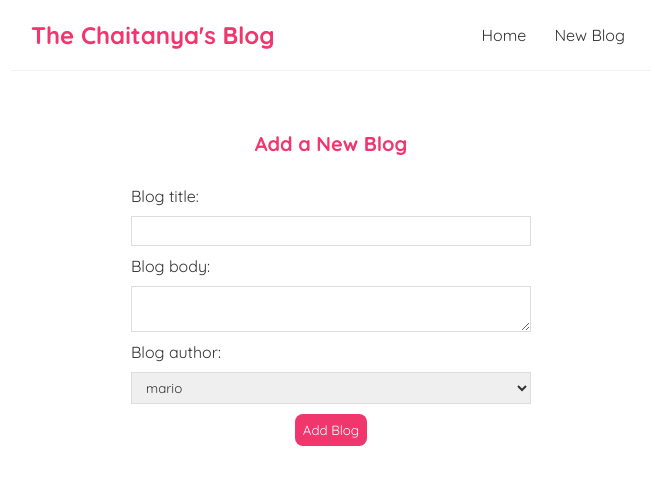
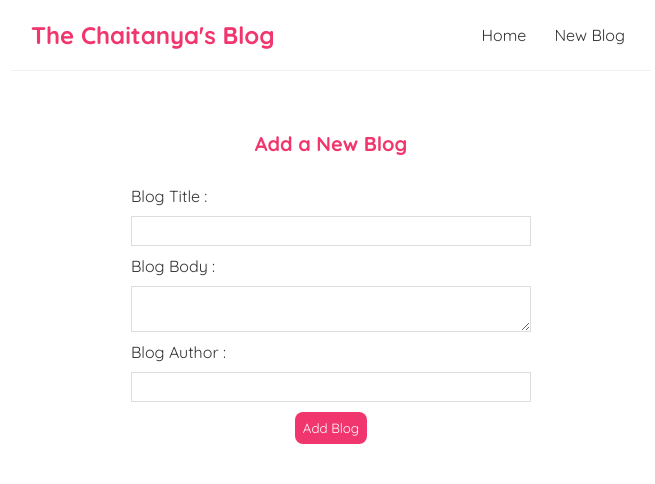
Before and after one commit to chaitanyatekane/blog-react, a React (Create React App) app: page /create in a window 1280 px wide. Shown: the top 484 px of the page, without its empty margins (309-964 px from the left). Built offline with nearby package versions, Linux system fonts and the light colour scheme.

Commit message:
add dynamic author name

```diff
--- a/src/component/Create.js
+++ b/src/component/Create.js
@@ -5,7 +5,7 @@ import { useHistory } from "react-router-dom";
 const Create = () => {
   const [title, setTitle] = useState("");
   const [body, setBody] = useState("");
-  const [author, setAuthor] = useState("mario");
+  const [author, setAuthor] = useState("");
   const [isPending, setIsPending] = useState(false);
   const history = useHistory();
 
@@ -29,24 +29,26 @@ const Create = () => {
     <div className="create">
       <h2>Add a New Blog</h2>
       <form onSubmit={handleSubmit}>
-        <label>Blog title:</label>
+        <label>Blog Title :</label>
         <input
           type="text"
           required
           value={title}
           onChange={(e) => setTitle(e.target.value)}
         />
-        <label>Blog body:</label>
+        <label>Blog Body :</label>
         <textarea
           required
           value={body}
           onChange={(e) => setBody(e.target.value)}
         ></textarea>
-        <label>Blog author:</label>
-        <select value={author} onChange={(e) => setAuthor(e.target.value)}>
-          <option value="mario">mario</option>
-          <option value="yoshi">yoshi</option>
-        </select>
+        <label>Blog Author :</label>
+        <input
+          type="text"
+          required
+          value={author}
+          onChange={(e) => setAuthor(e.target.value)}
+        />
         {!isPending && <button>Add Blog</button>}
         {isPending && <button disabled>Adding Blog.....</button>}
       </form>
```
Also changed, not shown: data/db.json (+12 -6 lines).
